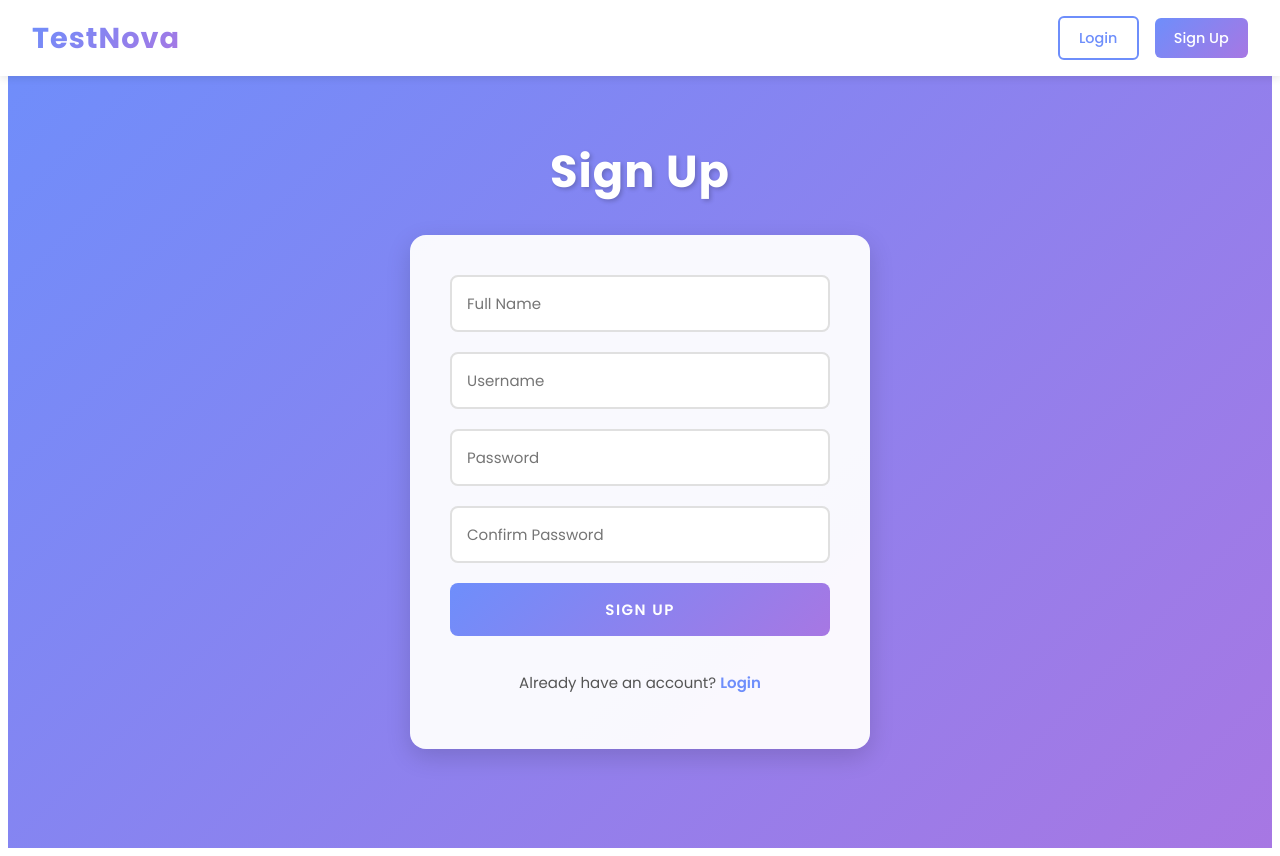
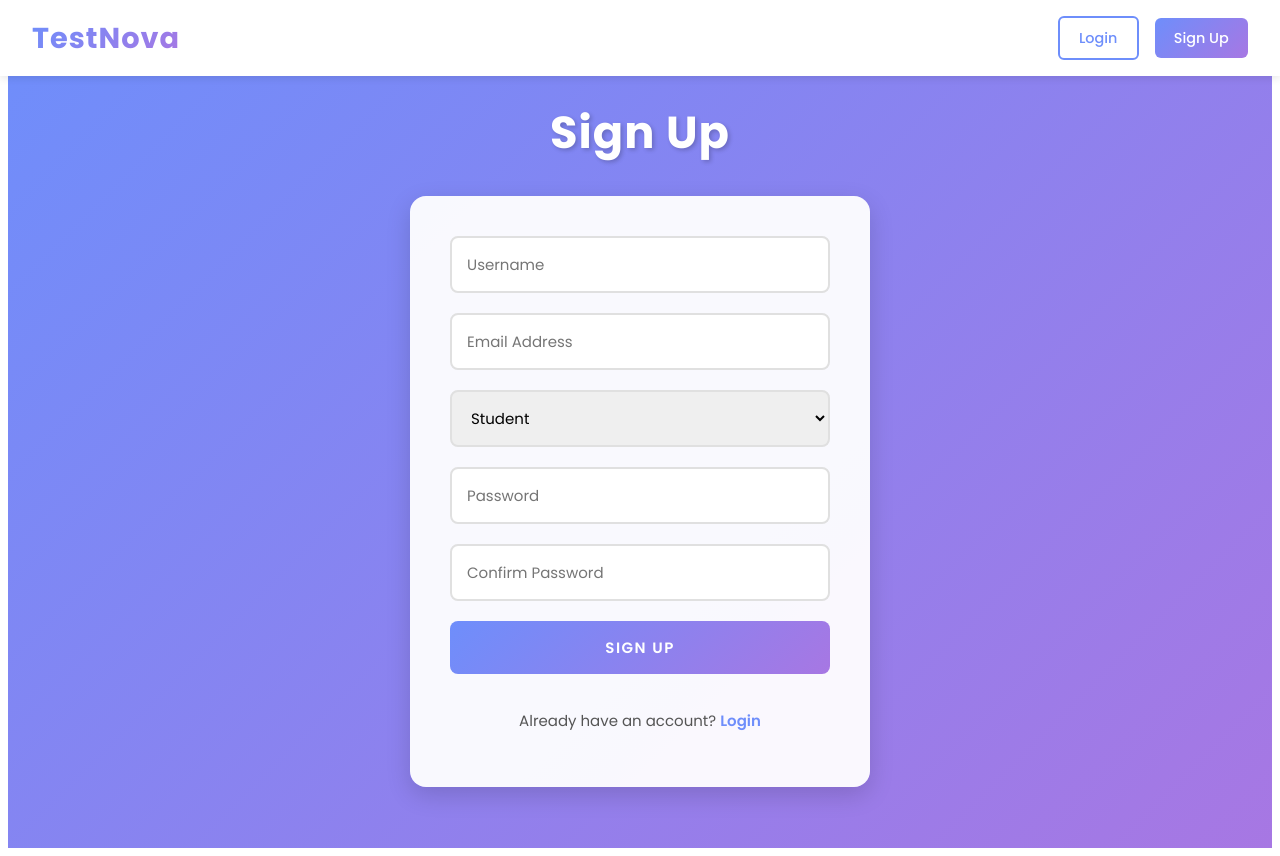
Before and after one commit to gazzaar/Xam-front, a React (Vite) app: page /signup in a window 1280 px wide. Built offline with nearby package versions, Linux system fonts and the light colour scheme.

Commit message:
Implement Login & register

```diff
--- a/src/App.jsx
+++ b/src/App.jsx
@@ -2,14 +2,15 @@ import { Route, BrowserRouter as Router, Routes } from 'react-router-dom';
 import Header from './components/Header';
 import Landing from './components/Landing';
 import Login from './components/Login';
+import Register from './components/Register';
 
 function App() {
   return (
     <Router>
       <Header />
       <Routes>
-        <Route path="/login" element={<Login initialMode="login" />} />
-        <Route path="/signup" element={<Login initialMode="signup" />} />
+        <Route path="/login" element={<Login />} />
+        <Route path="/signup" element={<Register />} />
         <Route path="/" element={<Landing />} />
       </Routes>
     </Router>
--- a/src/components/Login.jsx
+++ b/src/components/Login.jsx
@@ -1,48 +1,94 @@
-import { useEffect, useState } from 'react';
+import { useState } from 'react';
 import { useNavigate } from 'react-router-dom';
-import styles from './Login.module.css';
+import { loginUser } from '../services/auth';
+import styles from './Auth.module.css';
 
-const Login = ({ initialMode = 'login' }) => {
-  const [isLogin, setIsLogin] = useState(initialMode === 'login');
+const Login = () => {
+  const [formData, setFormData] = useState({
+    email: '',
+    password: '',
+  });
+  const [error, setError] = useState('');
+  const [isLoading, setIsLoading] = useState(false);
   const navigate = useNavigate();
 
-  useEffect(() => {
-    setIsLogin(initialMode === 'login');
-  }, [initialMode]);
+  const handleChange = (e) => {
+    setFormData({
+      ...formData,
+      [e.target.name]: e.target.value,
+    });
+  };
 
-  const toggleMode = () => {
-    const newMode = !isLogin;
-    setIsLogin(newMode);
-    navigate(newMode ? '/login' : '/signup');
+  const handleSubmit = async (e) => {
+    e.preventDefault();
+    setError('');
+    setIsLoading(true);
+
+    // Validate fields
+    if (!formData.email || !formData.password) {
+      setError('All fields are required');
+      setIsLoading(false);
+      return;
+    }
+
+    try {
+      console.log('Sending login data:', { email: formData.email });
+      const data = await loginUser({
+        email: formData.email,
+        password: formData.password,
+      });
+      console.log('Login successful:', data);
+
+      navigate('/dashboard');
+    } catch (err) {
+      setError(err.message || 'Login failed');
+      console.error('Login error:', err);
+    } finally {
+      setIsLoading(false);
+    }
   };
 
   return (
     <div className={styles.container}>
-      <h1 className={styles.title}>{isLogin ? 'Login' : 'Sign Up'}</h1>
-      <form className={styles.form}>
-        {!isLogin && (
-          <input type="text" placeholder="Full Name" className={styles.input} />
-        )}
-        <input type="text" placeholder="Username" className={styles.input} />
+      <h1 className={styles.title}>Login</h1>
+      <form className={styles.form} onSubmit={handleSubmit}>
+        {error && <div className={styles.error}>{error}</div>}
+        <input
+          type="email"
+          name="email"
+          placeholder="Email Address"
+          className={styles.input}
+          value={formData.email}
+          onChange={handleChange}
+          disabled={isLoading}
+          required
+        />
         <input
           type="password"
+          name="password"
           placeholder="Password"
           className={styles.input}
+          value={formData.password}
+          onChange={handleChange}
+          disabled={isLoading}
+          required
         />
-        {!isLogin && (
-          <input
-            type="password"
-            placeholder="Confirm Password"
-            className={styles.input}
-          />
-        )}
-        <button type="submit" className={styles.button}>
-          {isLogin ? 'Login' : 'Sign Up'}
+        <button
+          type="submit"
+          className={`${styles.button} ${isLoading ? styles.loading : ''}`}
+          disabled={isLoading}
+        >
+          {isLoading ? 'Logging in...' : 'Login'}
         </button>
         <p className={styles.toggleForm}>
-          {isLogin ? "Don't have an account? " : 'Already have an account? '}
-          <span onClick={toggleMode} className={styles.toggleLink}>
-            {isLogin ? 'Sign Up' : 'Login'}
+          Don't have an account?{' '}
+          <span
+            onClick={() => !isLoading && navigate('/signup')}
+            className={`${styles.toggleLink} ${
+              isLoading ? styles.disabled : ''
+            }`}
+          >
+            Sign Up
           </span>
         </p>
       </form>
--- a/src/components/Login.module.css
+++ /dev/null
@@ -1,94 +0,0 @@
-@import url('https://fonts.googleapis.com/css2?family=Poppins:wght@400;500;600;700&display=swap');
-
-.container {
-  display: flex;
-  flex-direction: column;
-  align-items: center;
-  justify-content: center;
-  min-height: 100vh;
-  background: linear-gradient(135deg, #6e8efb, #a777e3);
-  padding: 20px;
-  font-family: 'Poppins', sans-serif;
-}
-
-.form {
-  display: flex;
-  flex-direction: column;
-  gap: 20px;
-  width: 100%;
-  max-width: 380px;
-  padding: 40px;
-  border-radius: 16px;
-  box-shadow: 0 8px 24px rgba(0, 0, 0, 0.15);
-  background-color: rgba(255, 255, 255, 0.95);
-}
-
-.input {
-  padding: 15px;
-  border: 2px solid #e0e0e0;
-  border-radius: 8px;
-  font-size: 15px;
-  font-family: 'Poppins', sans-serif;
-  transition: all 0.3s ease;
-  outline: none;
-}
-
-.input:focus {
-  border-color: #a777e3;
-  box-shadow: 0 0 0 3px rgba(167, 119, 227, 0.2);
-}
-
-.button {
-  padding: 15px;
-  background: linear-gradient(135deg, #6e8efb, #a777e3);
-  color: white;
-  border: none;
-  border-radius: 8px;
-  font-size: 15px;
-  font-weight: 600;
-  font-family: 'Poppins', sans-serif;
-  cursor: pointer;
-  transition: all 0.3s ease;
-  text-transform: uppercase;
-  letter-spacing: 1.5px;
-}
-
-.button:hover {
-  transform: translateY(-2px);
-  box-shadow: 0 4px 12px rgba(0, 0, 0, 0.15);
-  background: linear-gradient(135deg, #5d7ef9, #9665d9);
-}
-
-.button:active {
-  transform: translateY(0);
-}
-
-.title {
-  color: white;
-  margin-bottom: 30px;
-  font-size: 2.8rem;
-  font-weight: 700;
-  text-shadow: 2px 2px 4px rgba(0, 0, 0, 0.2);
-  letter-spacing: 1px;
-}
-
-.toggleForm {
-  text-align: center;
-  margin-top: 15px;
-  color: #555;
-  font-size: 15px;
-  font-weight: 400;
-}
-
-.toggleLink {
-  color: #6e8efb;
-  cursor: pointer;
-  font-weight: 600;
-  text-decoration: none;
-  transition: color 0.3s ease;
-}
-
-.toggleLink:hover {
-  color: #a777e3;
-  text-decoration: underline;
-}
--- /dev/null
+++ b/src/components/Register.jsx
@@ -0,0 +1,150 @@
+import { useState } from 'react';
+import { useNavigate } from 'react-router-dom';
+import { signupUser } from '../services/auth';
+import styles from './Auth.module.css';
+
+const Register = () => {
+  const [formData, setFormData] = useState({
+    username: '',
+    email: '',
+    role: 'student',
+    password: '',
+    confirmPassword: '',
+  });
+  const [error, setError] = useState('');
+  const [isLoading, setIsLoading] = useState(false);
+  const navigate = useNavigate();
+
+  const handleChange = (e) => {
+    setFormData({
+      ...formData,
+      [e.target.name]: e.target.value,
+    });
+  };
+
+  const handleSubmit = async (e) => {
+    e.preventDefault();
+    setError('');
+    setIsLoading(true);
+
+    // Validate all required fields
+    if (
+      !formData.username ||
+      !formData.email ||
+      !formData.password ||
+      !formData.role
+    ) {
+      setError('All fields are required');
+      setIsLoading(false);
+      return;
+    }
+
+    if (formData.password !== formData.confirmPassword) {
+      setError('Passwords do not match');
+      setIsLoading(false);
+      return;
+    }
+
+    try {
+      // Remove confirmPassword and create registration data
+      const registrationData = {
+        username: formData.username,
+        email: formData.email,
+        password: formData.password,
+        role: formData.role,
+      };
+
+      console.log('Sending registration data:', registrationData);
+
+      const data = await signupUser(registrationData);
+      console.log('Registration successful:', data);
+
+      navigate('/dashboard');
+    } catch (err) {
+      setError(err.message || 'Registration failed');
+      console.error('Registration error:', err);
+    } finally {
+      setIsLoading(false);
+    }
+  };
+
+  return (
+    <div className={styles.container}>
+      <h1 className={styles.title}>Sign Up</h1>
+      <form className={styles.form} onSubmit={handleSubmit}>
+        {error && <div className={styles.error}>{error}</div>}
+        <input
+          type="text"
+          name="username"
+          placeholder="Username"
+          className={styles.input}
+          value={formData.username}
+          onChange={handleChange}
+          disabled={isLoading}
+          required
+        />
+        <input
+          type="email"
+          name="email"
+          placeholder="Email Address"
+          className={styles.input}
+          value={formData.email}
+          onChange={handleChange}
+          disabled={isLoading}
+          required
+        />
+        <select
+          name="role"
+          className={styles.input}
+          value={formData.role}
+          onChange={handleChange}
+          disabled={isLoading}
+          required
+        >
+          <option value="student">Student</option>
+          <option value="teacher">Teacher</option>
+        </select>
+        <input
+          type="password"
+          name="password"
+          placeholder="Password"
+          className={styles.input}
+          value={formData.password}
+          onChange={handleChange}
+          disabled={isLoading}
+          required
+        />
+        <input
+          type="password"
+          name="confirmPassword"
+          placeholder="Confirm Password"
+          className={styles.input}
+          value={formData.confirmPassword}
+          onChange={handleChange}
+          disabled={isLoading}
+          required
+        />
+        <button
+          type="submit"
+          className={`${styles.button} ${isLoading ? styles.loading : ''}`}
+          disabled={isLoading}
+        >
+          {isLoading ? 'Signing Up...' : 'Sign Up'}
+        </button>
+        <p className={styles.toggleForm}>
+          Already have an account?{' '}
+          <span
+            onClick={() => !isLoading && navigate('/login')}
+            className={`${styles.toggleLink} ${
+              isLoading ? styles.disabled : ''
+            }`}
+          >
+            Login
+          </span>
+        </p>
+      </form>
+    </div>
+  );
+};
+
+export default Register;
--- /dev/null
+++ b/src/services/auth.js
@@ -0,0 +1,84 @@
+const API_URL = '/api/auth';
+
+export const loginUser = async (credentials) => {
+  try {
+    const response = await fetch(`${API_URL}/login`, {
+      method: 'POST',
+      headers: {
+        'Content-Type': 'application/json',
+      },
+      credentials: 'include',
+      body: JSON.stringify({
+        email: credentials.email,
+        password: credentials.password,
+      }),
+    });
+
+    const data = await response.json();
+
+    if (!data.success) {
+      throw new Error(data.message || 'Login failed');
+    }
+
+    // Store the token if it exists in the response
+    if (data.data?.token) {
+      localStorage.setItem('token', data.data.token);
+    }
+
+    return data.data;
+  } catch (error) {
+    console.error('Login error:', error);
+    throw error;
+  }
+};
+
+export const signupUser = async (userData) => {
+  try {
+    const response = await fetch(`${API_URL}/register`, {
+      method: 'POST',
+      headers: {
+        'Content-Type': 'application/json',
+      },
+      credentials: 'include', // Add this for cookies
+      body: JSON.stringify({
+        username: userData.username,
+        email: userData.email,
+        password: userData.password,
+        role: userData.role,
+      }),
+    });
+
+    const data = await response.json();
+
+    if (!data.success) {
+      throw new Error(data.message || 'Registration failed');
+    }
+
+    // Store the token if it exists in the response
+    if (data.data?.token) {
+      localStorage.setItem('token', data.data.token);
+    }
+
+    return data.data;
+  } catch (error) {
+    console.error('Registration error:', error);
+    throw error;
+  }
+};
+
+export const logoutUser = async () => {
+  try {
+    const response = await fetch(`${API_URL}/logout`, {
+      method: 'POST',
+      credentials: 'include',
+    });
+
+    if (!response.ok) {
+      throw new Error('Logout failed');
+    }
+
+    return await response.json();
+  } catch (error) {
+    throw error;
+  }
+};
```
